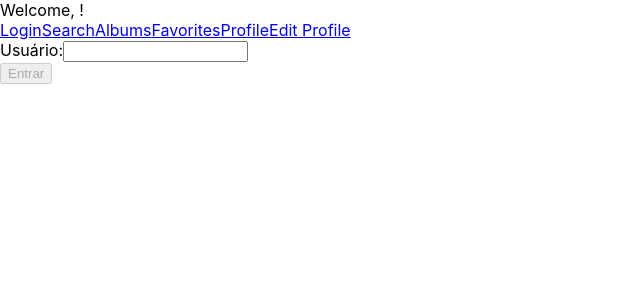
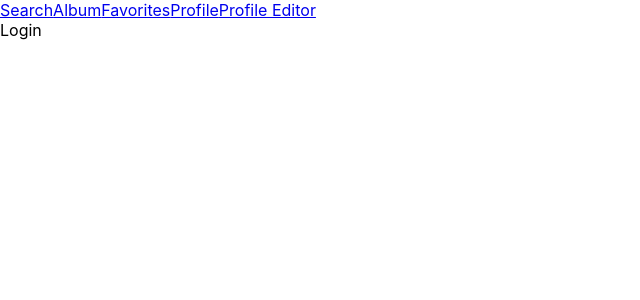
Before and after one commit to zTiagok/trybe-14.trybetunes, a React (Create React App) app: page / in a window 1280 px wide. Shown: the top 300 px of the page, without its empty margins (0-640 px from the left). Built offline with nearby package versions, Linux system fonts and the light colour scheme.

Commit message:
c5 - Reinício de Projeto, 1º Requisito Completo

```diff
--- a/src/App.js
+++ b/src/App.js
@@ -1,18 +1,17 @@
 import React from 'react';
 import { BrowserRouter } from 'react-router-dom';
-
 import Header from './components/Header';
 import Content from './components/Content';
 
 class App extends React.Component {
   render() {
     return (
-      <BrowserRouter>
-        <div>
+      <div id="master">
+        <BrowserRouter>
           <Header />
           <Content />
-        </div>
-      </BrowserRouter>
+        </BrowserRouter>
+      </div>
     );
   }
 }
--- a/src/components/Content.jsx
+++ b/src/components/Content.jsx
@@ -1,20 +1,20 @@
 import React from 'react';
 import { Route, Switch } from 'react-router-dom';
 
-import Login from '../pages/Login2';
+import Login from '../pages/Login';
 import Album from '../pages/Album';
 import Favorites from '../pages/Favorites';
+import NotFound from '../pages/NotFound';
 import Profile from '../pages/Profile';
 import ProfileEditor from '../pages/ProfileEditor';
 import Search from '../pages/Search';
-import NotFound from '../pages/NotFound';
 
 class Content extends React.Component {
   render() {
     return (
-      <div className="content">
+      <main id="content">
         <Switch>
-          <Route path="/" exact component={ Login } />
+          <Route exact path="/" component={ Login } />
           <Route path="/search" component={ Search } />
           <Route path="/album/:id" component={ Album } />
           <Route path="/favorites" component={ Favorites } />
@@ -22,7 +22,7 @@ class Content extends React.Component {
           <Route path="/profile" component={ Profile } />
           <Route path="*" component={ NotFound } />
         </Switch>
-      </div>
+      </main>
     );
   }
 }
--- a/src/components/Header.jsx
+++ b/src/components/Header.jsx
@@ -1,45 +1,16 @@
 import React from 'react';
 import { Link } from 'react-router-dom';
-import Loading from '../pages/Loading';
-import { getUser } from '../services/userAPI';
 
 class Header extends React.Component {
-  constructor() {
-    super();
-
-    this.state = {
-      username: '',
-    };
-  }
-
-  componentDidMount() {
-    getUser().then((request) => { this.setState({ username: request.name }); });
-  }
-
   render() {
-    const { username } = this.state;
-    const headerItems = (
-      <>
-        <div className="user-welcome" data-testid="header-user-name">
-          Welcome,
-          {' '}
-          {username}
-          !
-        </div>
-        <nav className="navigation">
-          <Link to="/">Login</Link>
-          <Link to="/search">Search</Link>
-          <Link to="/album/:id">Albums</Link>
-          <Link to="/favorites">Favorites</Link>
-          <Link to="/profile">Profile</Link>
-          <Link to="/profile/edit">Edit Profile</Link>
-        </nav>
-      </>);
-
     return (
-      <header data-testid="header-component">
-        { headerItems }
-      </header>
+      <nav id="links">
+        <Link to="/search">Search</Link>
+        <Link to="/album/:id">Album</Link>
+        <Link to="/favorites">Favorites</Link>
+        <Link to="/profile">Profile</Link>
+        <Link to="/profile/edit">Profile Editor</Link>
+      </nav>
     );
   }
 }
--- a/src/pages/Album.jsx
+++ b/src/pages/Album.jsx
@@ -3,8 +3,8 @@ import React from 'react';
 class Album extends React.Component {
   render() {
     return (
-      <div className="content-album" data-testid="page-album">
-        Album
+      <div data-testid="page-album" id="content-album">
+        Album Page
       </div>
     );
   }
--- a/src/pages/Favorites.jsx
+++ b/src/pages/Favorites.jsx
@@ -3,8 +3,8 @@ import React from 'react';
 class Favorites extends React.Component {
   render() {
     return (
-      <div className="content-favorites" data-testid="page-favorites">
-        Favorites
+      <div data-testid="page-favorites" id="content-favorite">
+        Favorites Page
       </div>
     );
   }
--- a/src/pages/Login.jsx
+++ b/src/pages/Login.jsx
@@ -3,8 +3,8 @@ import React from 'react';
 class Login extends React.Component {
   render() {
     return (
-      <div data-testid="page-login">
-        Oi
+      <div data-testid="page-login" id="login-page">
+        Login
       </div>
     );
   }
--- a/src/pages/Login2.jsx
+++ /dev/null
@@ -1,75 +0,0 @@
-import React from 'react';
-import { Redirect } from 'react-router-dom';
-import { createUser } from '../services/userAPI';
-import Loading from './Loading';
-
-class Login extends React.Component {
-  constructor() {
-    super();
-
-    this.state = {
-      username: '',
-      loading: false,
-      fetchComplete: false,
-    };
-  }
-
-  stateUsername = (origin) => {
-    this.setState({ username: origin.target.value });
-  };
-
-  buttonEvent = (origin) => {
-    const { username } = this.state;
-    const result = createUser({ name: username });
-    origin.preventDefault();
-    this.setState({ loading: true });
-    result.then(() => { this.setState({ loading: false, fetchComplete: true }); });
-  }
-
-  render() {
-    const { username, loading, fetchComplete } = this.state;
-
-    let button = true;
-    const minLength = 3;
-
-    if (username.length >= minLength) {
-      button = false;
-    } else {
-      button = true;
-    }
-
-    const input = (
-      <>
-        <form id="login-form">
-          Usuário:
-          <input
-            type="text"
-            name="user-login"
-            id="user-login"
-            data-testid="login-name-input"
-            minLength="3"
-            onChange={ this.stateUsername }
-            required
-          />
-        </form>
-        { fetchComplete && <Redirect to="/search" />}
-        <button
-          type="submit"
-          form="login-form"
-          data-testid="login-submit-button"
-          disabled={ button }
-          onClick={ this.buttonEvent }
-        >
-          Entrar
-        </button>
-      </>);
-
-    return (
-      <div className="content-login" data-testid="page-login">
-        {(loading ? <Loading /> : input)}
-      </div>
-    );
-  }
-}
-
-export default Login;
--- a/src/pages/NotFound.jsx
+++ b/src/pages/NotFound.jsx
@@ -3,7 +3,7 @@ import React from 'react';
 class NotFound extends React.Component {
   render() {
     return (
-      <div className="content-not-found" data-testid="page-not-found">
+      <div data-testid="page-not-found" id="content-not-found">
         404 Page Not Found
       </div>
     );
--- a/src/pages/Profile.jsx
+++ b/src/pages/Profile.jsx
@@ -3,8 +3,8 @@ import React from 'react';
 class Profile extends React.Component {
   render() {
     return (
-      <div className="content-profile" data-testid="page-profile">
-        Profile
+      <div data-testid="page-profile" id="content-profile">
+        Profile Page
       </div>
     );
   }
--- a/src/pages/ProfileEditor.jsx
+++ b/src/pages/ProfileEditor.jsx
@@ -3,8 +3,8 @@ import React from 'react';
 class ProfileEditor extends React.Component {
   render() {
     return (
-      <div className="content-profile-editor" data-testid="page-profile-edit">
-        Editor
+      <div data-testid="page-profile-edit" id="content-editor">
+        Editor Page
       </div>
     );
   }
--- a/src/pages/Search.jsx
+++ b/src/pages/Search.jsx
@@ -3,8 +3,8 @@ import React from 'react';
 class Search extends React.Component {
   render() {
     return (
-      <div className="content-search" data-testid="page-search">
-        <input type="text" />
+      <div data-testid="page-search" id="content-search">
+        Search Page
       </div>
     );
   }
```
